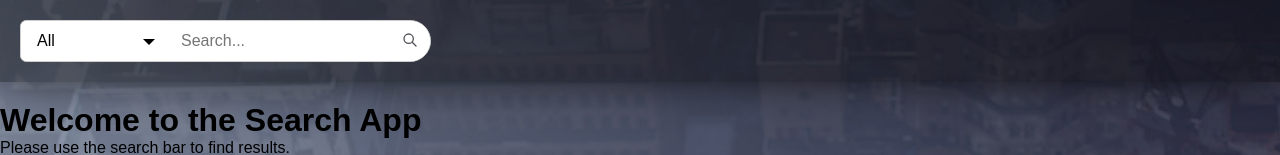
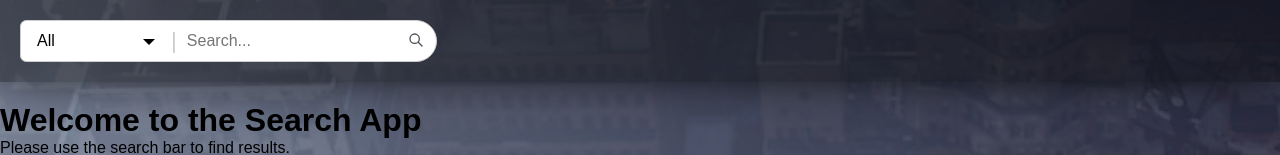
Before and after one commit to ZahraMirali/vue3-search-app, a Vue app: page / in a window 1280 px wide. Shown: the top 155 px of the page. Built offline with nearby package versions, Linux system fonts and the light colour scheme.

Commit message:
design search-box

```diff
--- a/src/components/CustomSelect.vue
+++ b/src/components/CustomSelect.vue
@@ -58,7 +58,7 @@ export default {
   padding-left: 1em;
   cursor: pointer;
   user-select: none;
-  background-color: white;
+  background-color: transparent;
 }
 
 .custom-select .selected:after {
--- a/src/components/SearchBar.vue
+++ b/src/components/SearchBar.vue
@@ -2,6 +2,7 @@
   <div class="search-bar">
     <div class="search-box-with-category">
       <CustomSelect :options="categories" :value="selectedCategory" @input="onInput"/>
+      <span class="separator">|</span>
       <form @submit.prevent="submitSearchForm">
         <div class="search-box">
           <input class="search-input" v-model="searchTerm" type="text" placeholder="Search...">
@@ -53,7 +54,8 @@ function submitSearchForm() {
 
 .search-box-with-category {
   display: flex;
-  background-color: white;
+  align-items: center;
+  background-color: #ffffff;
   padding: 0;
   border-top: 0.0625rem solid #cccccc;
   border-bottom: 0.0625rem solid #cccccc;
@@ -70,7 +72,6 @@ function submitSearchForm() {
   border-radius: 0 2.5rem 2.5rem 0;
   -webkit-border-radius: 0 2.5rem 2.5rem 0;
   -moz-border-radius: 0 2.5rem 2.5rem 0;
-  background-color: white;
   padding: 0;
   overflow: hidden;
 }
@@ -79,7 +80,7 @@ function submitSearchForm() {
   border: 0;
   outline: 0;
   font-size: 1rem;
-  background-color: white;
+  background-color: transparent;
   padding-left: 0.625rem;
   transition: 0.4s ease-in-out;
 }
@@ -90,7 +91,7 @@ function submitSearchForm() {
   border-radius: 2.5rem;
   border: 0;
   outline: 0;
-  background-color: white;
+  background-color: transparent;
   cursor: pointer;
   transition: 0.4s;
 }
@@ -99,4 +100,9 @@ function submitSearchForm() {
   background-color: rgba(0, 0, 0, 0.10);
   cursor: pointer;
 }
+
+.separator {
+  color: rgba(0, 0, 0, 0.20);
+  font-size: 1.4rem;
+}
 </style>
```
